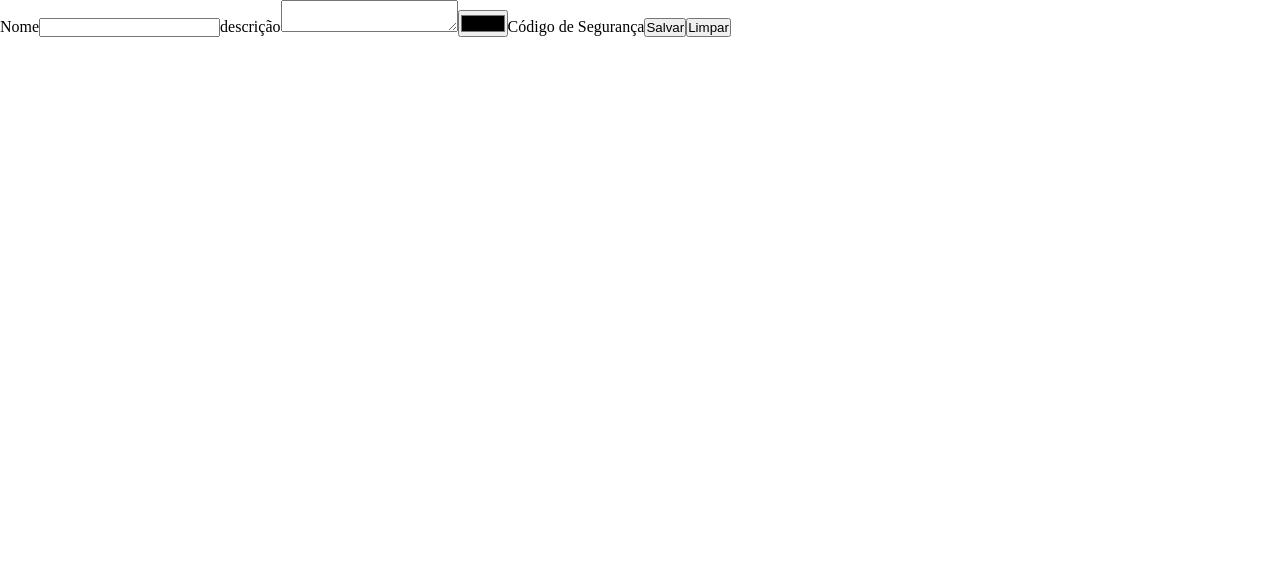
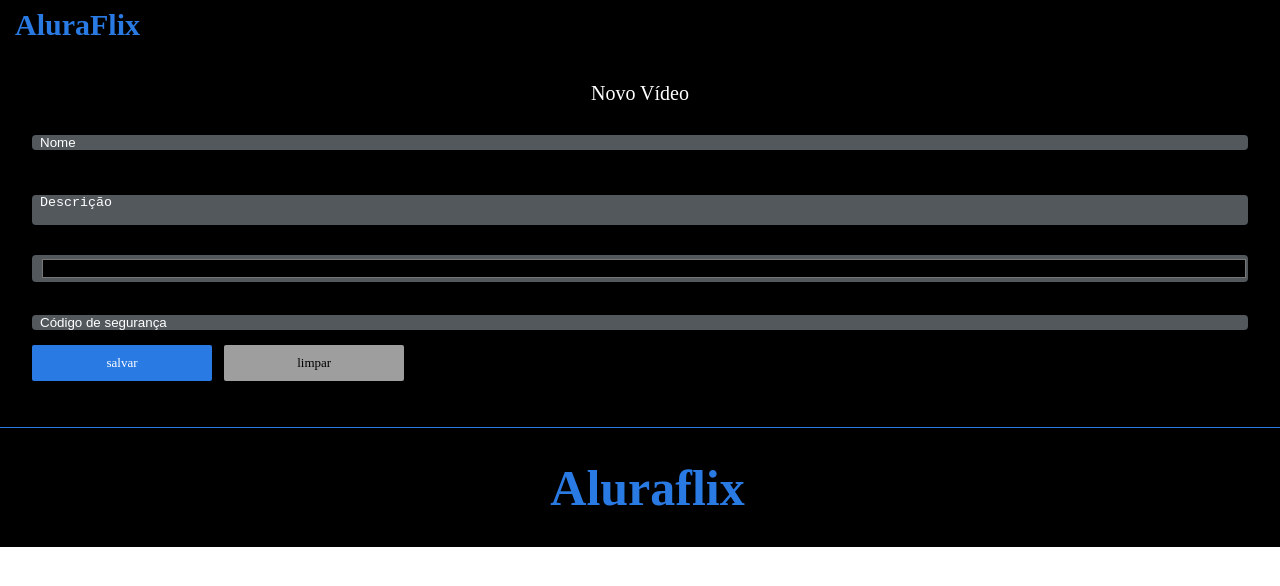
Before and after one commit to eldesonnascimento/desafio_aluraflix, a React (Create React App) app: page /novacategoria in a window 1280 px wide. Shown: the top 586 px of the page. Built offline with nearby package versions, Linux system fonts and the light colour scheme.

Commit message:
conclusao do estilo da cadastrar adicionando componente para inputs

```diff
--- a/package.json
+++ b/package.json
@@ -3,6 +3,7 @@
   "version": "0.1.0",
   "private": true,
   "dependencies": {
+    "@material-ui/core": "^4.12.4",
     "@testing-library/jest-dom": "^5.16.5",
     "@testing-library/react": "^13.4.0",
     "@testing-library/user-event": "^13.5.0",
--- a/src/App.js
+++ b/src/App.js
@@ -1,11 +1,7 @@
-import Footer from "./Components/Footer";
-import Header from "./Components/Header";
 import GlobalStyle from "./Components/Globais";
 import Inicio from "./Páginas/Inicio";
 import NovoVideo from "./Páginas/Cadastro/VideoCadastro";
 import {
-  createBrowserRouter,
-  RouterProvider,
   Route,
   BrowserRouter,
   Routes,
--- a/src/Components/Button/index.jsx
+++ b/src/Components/Button/index.jsx
@@ -12,11 +12,16 @@
   white-space: nowrap;
   padding:10px;
   margin-bottom: 14px;
+  transition: opacity 0.01s;
+  &:hover{
+    background-color: var(--cor-logo);
+    opacity: 0.8;
+  }
 `;
 function Botao(props) {
+  console.log(props);
   return (
     <>
-
         <Button to={props.to}>{props.children}</Button>
 
     </>
--- a/src/Components/CampoTexto/index.jsx
+++ b/src/Components/CampoTexto/index.jsx
@@ -1,11 +1,12 @@
 import React from "react";
 
-function CampoTexto(){
-  return(
+function CampoTexto(props) {
+  return (
     <>
-    <form>
-      <p>novaCategoria</p>
-    </form>
+      <div>
+        <input type="text" placeholder={props.placeholder}/>
+      </div>
     </>
-  )
+  );
 }
+export default CampoTexto;
--- a/src/Components/Footer/index.jsx
+++ b/src/Components/Footer/index.jsx
@@ -15,6 +15,7 @@
     text-align: center;
     font-size: 50px;
   }
+
 `;
 
 function Footer(){
--- a/src/Components/Globais.js
+++ b/src/Components/Globais.js
@@ -7,5 +7,5 @@
     box-sizing: border-box;
     --cor-logo:#2a7ae4;
     --cor-fundo:#000000;
-  }
+     }
 `;
--- a/src/Components/Header/index.jsx
+++ b/src/Components/Header/index.jsx
@@ -31,7 +31,7 @@
   }
 `;
 
-function Header() {
+function Header({children}) {
   return (
     <>
       <nav>
@@ -41,7 +41,7 @@
           </div>
 
           <div>
-            <Botao to="/novovideo">novo video</Botao>
+            {children}
           </div>
         </NavContainer>
       </nav>
--- a/src/Páginas/Cadastro/CategoriaCadastro/index.jsx
+++ b/src/Páginas/Cadastro/CategoriaCadastro/index.jsx
@@ -1,17 +1,160 @@
-export default function NovaCategoria(){
-  return(
+import Botao from "../../../Components/Button";
+import styled from "styled-components";
+import Header from "../../../Components/Header";
+import Footer from "../../../Components/Footer";
+
+const ContainerCadastro = styled.div`
+  display: flex;
+  flex-direction: column;
+  justify-content: space-around;
+  font-size: 10px;
+  background-color: var(--cor-fundo);
+  width: 100%;
+  padding: 32px;
+  height: 100%;
+
+  main {
+    margin-top: 50px;
+    margin-bottom: 50px;
+  }
+
+  title {
+    color: white;
+    display: flex;
+    text-align: center;
+    justify-content: center;
+    font-size: 20px;
+  }
+
+  label {
+    display: block;
+    color: #f5f5f5;
+  }
+
+  input {
+    width: 100%;
+    display: flex;
+    flex-direction: column;
+  }
+
+  ul li {
+    height: 50px;
+    padding-top: 30px;
+    list-style: none;
+    padding-bottom: 30px;
+  }
+  ul li input {
+    background-color: #53585d;
+    color: white;
+    border: none;
+    padding-left: 8px;
+    border-radius: 4px;
+    display: block;
+  }
+  li input:nth-child(5) {
+    height: 153px;
+  }
+  input::placeholder {
+    color: white;
+  }
+  .descricao {
+    overflow: auto;
+    display: block;
+    border: none;
+    width: 100%;
+    border-radius: 4px;
+    color: white;
+    resize: none;
+    background-color: #53585d;
+    place-content: inherit;
+    box-sizing: border-box;
+  }
+  .descricao::placeholder {
+    color: white;
+    padding-left: 8px;
+  }
+  .codigo__seguranca {
+  }
+`;
+const ContainerBTNN = styled.div`
+  display: flex;
+  flex-direction: row;
+  justify-content: space-around;
+  align-items: center;
+  justify-content: flex-start;
+  gap: 1%;
+
+  a {
+    width: 180px;
+    text-align: center;
+  }
+
+  a:nth-child(2) {
+    background-color: #9e9e9e;
+    color: #000000;
+  }
+  a:nth-child(3) {
+    position: absolute;
+    right: 31px;
+  }
+  /* Estilos para telas maiores que 600px */
+  @media (max-width: 300px) {
+    a:nth-child(3) {
+      display: none;
+      position: absolute;
+    }
+  }
+
+  /* Estilos para telas maiores que 960px */
+  @media (max-width: 960px) {
+    a:nth-child(3) {
+      position: absolute;
+      display: none;
+    }
+  }
+`;
+function NovaCategoria() {
+  return (
     <>
-    <label>Nome</label>
-    <input></input>
+      <Header/>
+      <main>
+        <form>
+          <div>
+            <ContainerCadastro>
+              <div>
+                <title>Novo Vídeo</title>
+              </div>
+              <ul>
+                <li>
+                  <input placeholder="Nome"></input>
+                </li>
+                <li>
+                  <textarea
+                    className="descricao"
+                    type="text"
+                    placeholder="Descrição"
+                  ></textarea>
+                </li>
+                <li>
+                  <input type="color" />
+                </li>
+                <li>
+                  <input type="text" placeholder="Código de segurança" />
+                </li>
+              </ul>
+              <nav>
+                <ContainerBTNN>
+                  <Botao>salvar</Botao>
 
-    <label>descrição</label>
-    <textarea></textarea>
-
-    <input type="color"/>
-    <label>Código de Segurança</label>
-    <button>Salvar</button>
-    <button>Limpar</button>
-
+                  <Botao>limpar</Botao>
+                </ContainerBTNN>
+              </nav>
+            </ContainerCadastro>
+          </div>
+        </form>
+      </main>
+      <Footer />
     </>
-  )
+  );
 }
+export default NovaCategoria;
--- a/src/Páginas/Cadastro/VideoCadastro/index.jsx
+++ b/src/Páginas/Cadastro/VideoCadastro/index.jsx
@@ -3,6 +3,7 @@
 import Header from "../../../Components/Header";
 import Footer from "../../../Components/Footer";
 import Botao from "../../../Components/Button";
+import CampoTexto from "../../../Components/CampoTexto";
 
 const Container = styled.div`
   display: flex;
@@ -11,20 +12,15 @@
   font-size: 10px;
   background-color: var(--cor-fundo);
   width: 100%;
-  padding: 32px;
-  height: 100%;
-
-  main {
-    margin-top: 50px;
-    margin-bottom: 50px;
-  }
+  padding: 30px;
+  height: 100vh;
 
   title {
     color: white;
+    display: flex;
     text-align: center;
-    display: block;
-    height: 70px;
-    width: 299px;
+    justify-content: center;
+    font-size: 20px;
   }
 
   label {
@@ -33,7 +29,9 @@
   }
 
   input {
-    width: calc(100% - 5.55%);
+    width: 100%;
+    display: flex;
+    flex-direction: column;
   }
 
   ul li {
@@ -42,7 +40,7 @@
     list-style: none;
     padding-bottom: 30px;
   }
-  ul li input {
+  input {
     background-color: #53585d;
     color: white;
     border: none;
@@ -50,11 +48,27 @@
     border-radius: 4px;
     display: block;
   }
-  li input:nth-child(5) {
+  input:nth-child(5) {
     height: 153px;
   }
   input::placeholder {
     color: white;
+  }
+  .descricao {
+    overflow: auto;
+    display: block;
+    border: none;
+    width: 100%;
+    border-radius: 4px;
+    color: white;
+    resize: none;
+    background-color: #53585d;
+    place-content: inherit;
+    box-sizing: border-box;
+  }
+  .descricao::placeholder {
+    color: white;
+    padding-left: 8px;
   }
 `;
 const ContainerBTN = styled.div`
@@ -74,6 +88,29 @@
     background-color: #9e9e9e;
     color: #000000;
   }
+  a:nth-child(3) {
+    position: absolute;
+    right: 31px;
+  }
+  /* Estilos para telas maiores que 600px */
+  @media (max-width: 300px) {
+    .container {
+      height: 37.3563232421875px;
+      width: 299px;
+    }
+    a:nth-child(3) {
+      display: none;
+      position: absolute;
+    }
+  }
+
+  /* Estilos para telas maiores que 960px */
+  @media (max-width: 960px) {
+    a:nth-child(3) {
+      position: absolute;
+      display: none;
+    }
+  }
 `;
 
 export default function NovoVideo() {
@@ -83,43 +120,31 @@
       <main>
         <form>
           <div>
-            <Container>
+            <Container className="container">
               <div>
                 <title>Novo Vídeo</title>
               </div>
-
-              <ul>
-                <li>
-                  <input type="text" placeholder="Título"></input>
-                </li>
-
-                <li>
-                  <input type="text" placeholder="Link do Vídeo"></input>
-                </li>
-                <li>
-                  <input
-                    type="text"
-                    placeholder="Link da imagem do Vídeo"
-                  ></input>
-                </li>
-                <li>
-                  <input type="text" placeholder="Escolha a categoria"></input>
-                </li>
-                <li>
-                  <input type="text" placeholder="Descrição"></input>
-                </li>
-                <li>
-                  <input placeholder="Código de Segurança"></input>
-                </li>
-              </ul>
-
+              <CampoTexto placeholder="Título" />
+              <CampoTexto placeholder="Link do Vídeo" />
+              <CampoTexto placeholder="Link da imagem do Vídeo" />
+              <CampoTexto placeholder="Escolha uma Categoria" />
+              <div>
+                <textarea
+                  className="descricao"
+                  type="text"
+                  placeholder="Descrição"
+                ></textarea>
+              </div>
+              <CampoTexto className="codigo__seguranca" placeholder="Código de Segurança" />
               <nav>
                 <ContainerBTN>
                   <Botao>salvar</Botao>
 
                   <Botao>limpar</Botao>
 
-                  <Botao to="/novacategoria">Nova Categoria</Botao>
+                  <Botao className="ultimo__botao" to="/novacategoria">
+                    Nova Categoria
+                  </Botao>
                 </ContainerBTN>
               </nav>
             </Container>
--- a/src/Páginas/Inicio/index.jsx
+++ b/src/Páginas/Inicio/index.jsx
@@ -1,10 +1,13 @@
+import Botao from "../../Components/Button";
 import Footer from "../../Components/Footer";
 import Header from "../../Components/Header";
 
 export default function Inicio(){
   return(
     <>
-      <Header/>
+      <Header>
+        <Botao to="/novovideo">Novo Vídeo</Botao>
+      </Header>
       <Footer/>
     </>
 
```
Also changed, not shown: src/Components/TextArea/index.jsx (deleted, +0 -8 lines), 1 other file (tests, documents, lock files or other folders).
